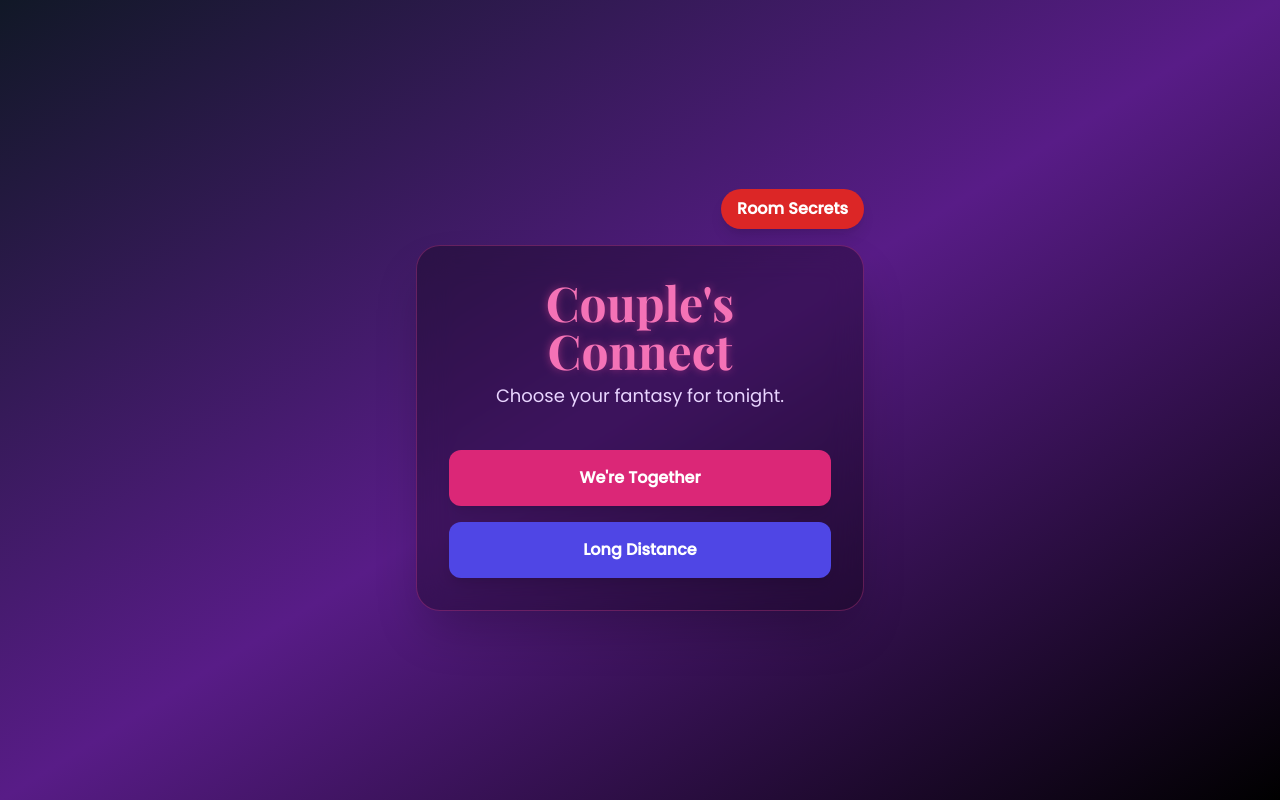
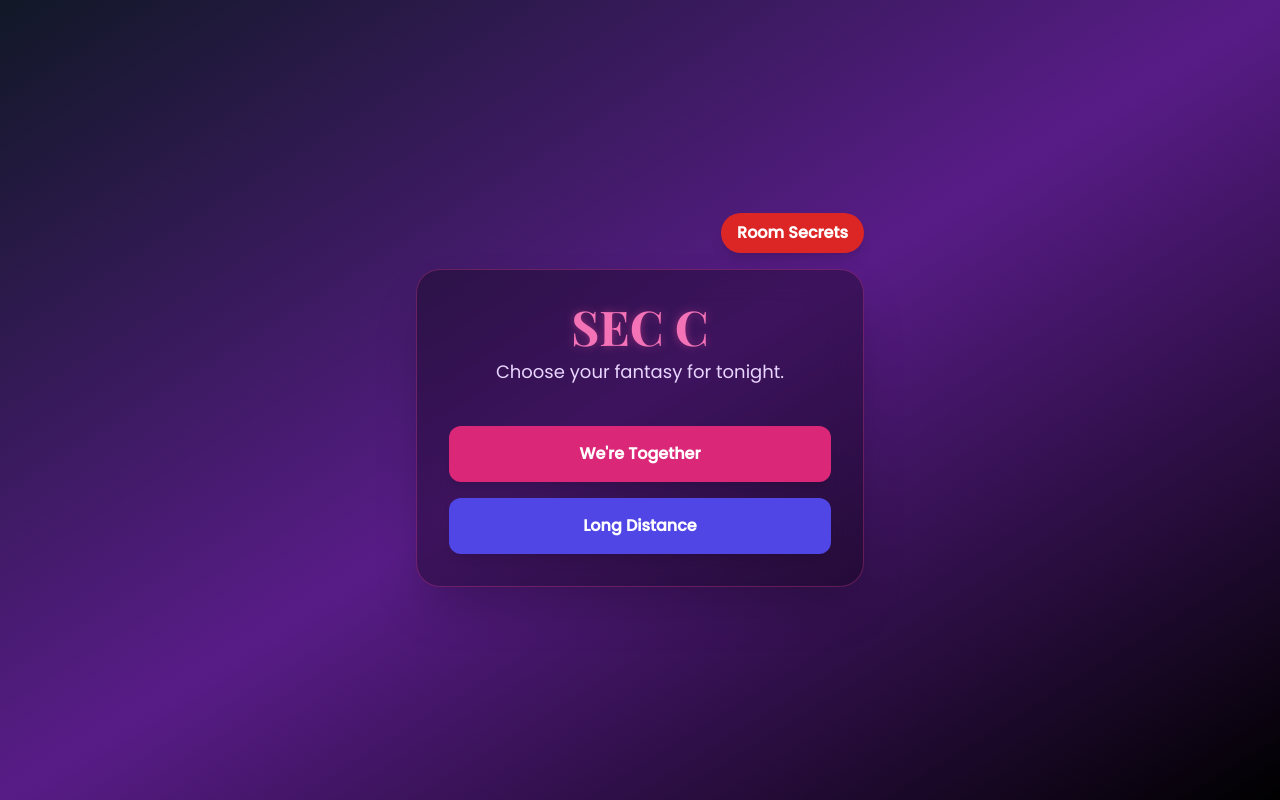
Before and after one commit to tinkelstoodles/secc, a plain HTML site: page index.html in a window 1280 px wide. Drawn offline with nearby package versions, Linux system fonts and the light colour scheme.

Commit message:
Change of name

```diff
--- a/index.html
+++ b/index.html
@@ -3,7 +3,7 @@
 <head>
     <meta charset="UTF-8">
     <meta name="viewport" content="width=device-width, initial-scale=1.0">
-    <title>Couple's Connect Game</title>
+    <title>SEC C - Couple Game</title>
     <script src="https://cdn.tailwindcss.com"></script>
     <link rel="preconnect" href="https://fonts.googleapis.com">
     <link rel="preconnect" href="https://fonts.gstatic.com" crossorigin>
@@ -36,7 +36,7 @@
                 </a>
             </div>
             <div class="text-center p-8 bg-black/30 backdrop-blur-lg rounded-3xl shadow-2xl border border-pink-500/30">
-                <h1 class="text-5xl font-bold text-pink-400 text-glow mb-2">Couple's Connect</h1>
+                <h1 class="text-5xl font-bold text-pink-400 text-glow mb-2">SEC C</h1>
                 <p class="text-purple-200 mb-10 text-lg">Choose your fantasy for tonight.</p>
                 <div class="space-y-4">
                     <button data-mode="in-person" class="mode-btn w-full bg-pink-600 text-white font-bold py-4 px-8 rounded-xl shadow-lg hover:bg-pink-700 transform hover:-translate-y-1 transition-all duration-300 glow-shadow">
```
